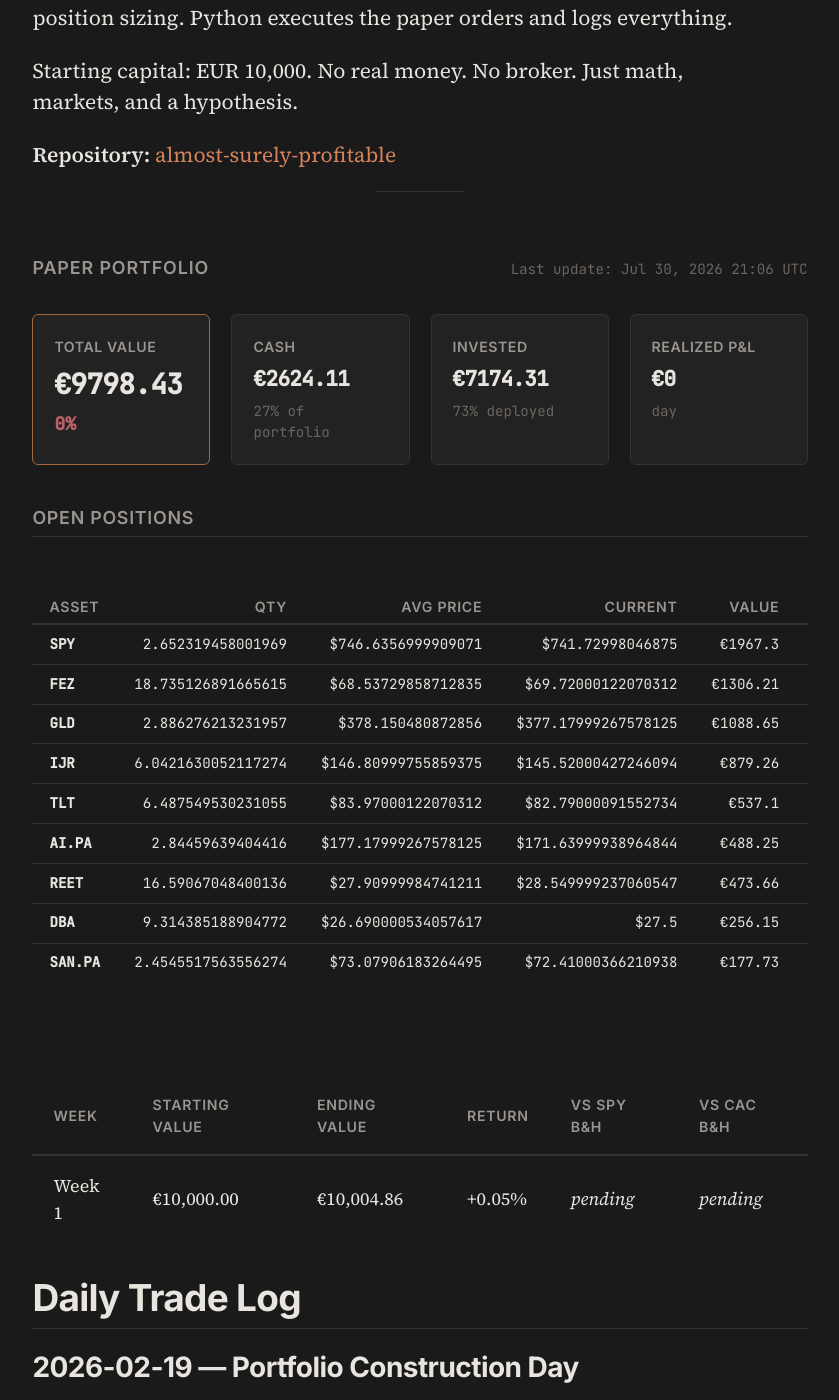
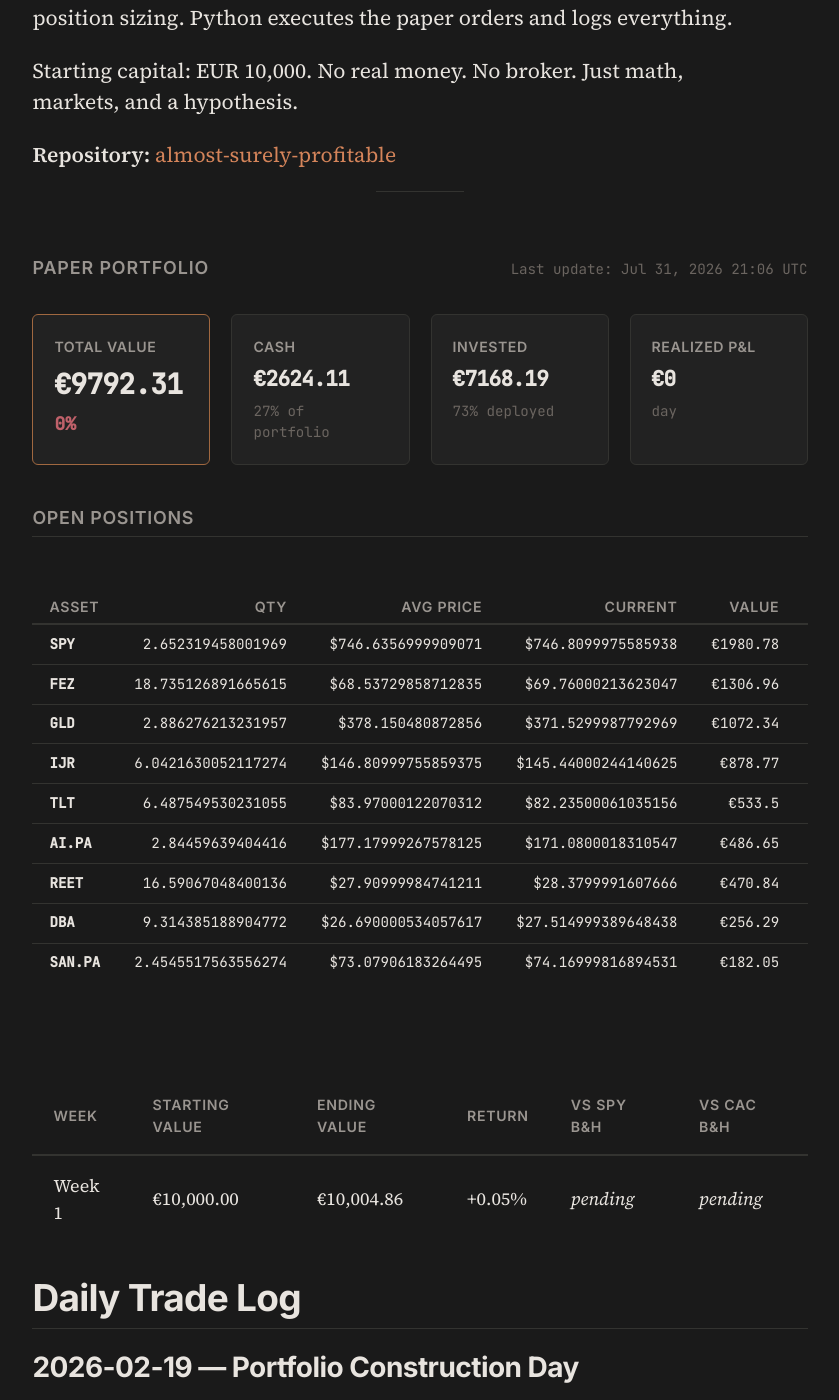
Before and after one commit to Alm0stSurely/alm0stsurely.github.io, a Jekyll site: the page built from trading.md, in a window 1280 px wide and 1400 px high, scrolled down 854 px. Shown: the whole window, without its empty margins (220-1059 px from the left). Built offline with Jekyll 4.4.1, drawn with Linux system fonts in a browser that asks for light colours.

```diff
--- a/_data/portfolio.json
+++ b/_data/portfolio.json
@@ -1,100 +1,100 @@
 {
   "cash": 2624.1136885596707,
-  "positions_value": 7174.313235744952,
-  "total_value": 9798.426924304624,
-  "last_updated": "2026-07-30T21:06:56.414157",
+  "positions_value": 7168.191392502935,
+  "total_value": 9792.305081062605,
+  "last_updated": "2026-07-31T21:06:42.817850",
   "realized_pnl": -354.450738869466,
-  "unrealized_pnl": -8.342825383525739,
+  "unrealized_pnl": -14.464668625543624,
   "positions": [
     {
       "ticker": "SPY",
       "quantity": 2.652319458001969,
       "avg_price": 746.6356999909071,
-      "current_price": 741.72998046875,
-      "market_value": 1967.3048597806862,
-      "unrealized_pnl": -13.01153534411751,
-      "unrealized_pnl_pct": -0.006570432571355597,
-      "weight": 0.2007776222631065
+      "current_price": 746.8099975585938,
+      "market_value": 1980.7786879550613,
+      "unrealized_pnl": 0.46229283025763834,
+      "unrealized_pnl_pct": 0.00023344392411016915,
+      "weight": 0.20227910298523077
     },
     {
       "ticker": "FEZ",
       "quantity": 18.735126891665615,
       "avg_price": 68.53729858712835,
-      "current_price": 69.72000122070312,
-      "market_value": 1306.2130697569546,
-      "unrealized_pnl": 22.158083915130558,
-      "unrealized_pnl_pct": 0.017256335717277527,
-      "weight": 0.1333084463299862
+      "current_price": 69.76000213623047,
+      "market_value": 1306.9624919851422,
+      "unrealized_pnl": 22.90750614331796,
+      "unrealized_pnl_pct": 0.017839972895163706,
+      "weight": 0.1334683183546522
     },
     {
       "ticker": "GLD",
       "quantity": 2.886276213231957,
       "avg_price": 378.150480872856,
-      "current_price": 377.17999267578125,
-      "market_value": 1088.6456409671111,
-      "unrealized_pnl": -2.8010969984392413,
-      "unrealized_pnl_pct": -0.0025664074122943165,
-      "weight": 0.11110412409840678
+      "current_price": 371.5299987792969,
+      "market_value": 1072.3381979787825,
+      "unrealized_pnl": -19.108539986767937,
+      "unrealized_pnl_pct": -0.017507533186993742,
+      "weight": 0.10950825051933723
     },
     {
       "ticker": "IJR",
       "quantity": 6.0421630052117274,
       "avg_price": 146.80999755859375,
-      "current_price": 145.52000427246094,
-      "market_value": 879.255586333316,
-      "unrealized_pnl": -7.7943497104431865,
-      "unrealized_pnl_pct": -0.008786821794053636,
-      "weight": 0.08973436176294342
+      "current_price": 145.44000244140625,
+      "market_value": 878.7722022293682,
+      "unrealized_pnl": -8.277733814391013,
+      "unrealized_pnl_pct": -0.00933175628342829,
+      "weight": 0.08974109721405953
     },
     {
       "ticker": "TLT",
       "quantity": 6.487549530231055,
       "avg_price": 83.97000122070312,
-      "current_price": 82.79000091552734,
-      "market_value": 537.104231547358,
-      "unrealized_pnl": -7.6553104255156414,
-      "unrealized_pnl_pct": -0.014052641276904587,
-      "weight": 0.05481535308643181
+      "current_price": 82.23500061035156,
+      "market_value": 533.5036395782369,
+      "unrealized_pnl": -11.255902394636792,
+      "unrealized_pnl_pct": -0.020662148209231887,
+      "weight": 0.05448192587565339
     },
     {
       "ticker": "AI.PA",
       "quantity": 2.84459639404416,
       "avg_price": 177.17999267578125,
-      "current_price": 171.63999938964844,
-      "market_value": 488.2465233375358,
-      "unrealized_pnl": -15.759044924762255,
-      "unrealized_pnl_pct": -0.031267600830475,
-      "weight": 0.04982907226939244
+      "current_price": 171.0800018310547,
+      "market_value": 486.6535563016865,
+      "unrealized_pnl": -17.35201196061155,
+      "unrealized_pnl_pct": -0.03442821479222447,
+      "weight": 0.04969754846004835
     },
     {
       "ticker": "REET",
       "quantity": 16.59067048400136,
       "avg_price": 27.90999984741211,
-      "current_price": 28.549999237060547,
-      "market_value": 473.6636296605618,
-      "unrealized_pnl": 10.618018983619217,
-      "unrealized_pnl_pct": 0.022930827414812043,
-      "weight": 0.04834078299708061
+      "current_price": 28.3799991607666,
+      "market_value": 470.8432144125139,
+      "unrealized_pnl": 7.797603735571329,
+      "unrealized_pnl_pct": 0.01683981784034566,
+      "weight": 0.04808298051529055
     },
     {
       "ticker": "DBA",
       "quantity": 9.314385188904772,
       "avg_price": 26.690000534057617,
-      "current_price": 27.5,
-      "market_value": 256.14559269488126,
-      "unrealized_pnl": 7.544647028594506,
-      "unrealized_pnl_pct": 0.03034842449361467,
-      "weight": 0.026141501556695992
+      "current_price": 27.514999389648438,
+      "market_value": 256.2853027876653,
+      "unrealized_pnl": 7.684357121378525,
+      "unrealized_pnl_pct": 0.030910409856983165,
+      "weight": 0.026172111741422036
     },
     {
       "ticker": "SAN.PA",
       "quantity": 2.4545517563556274,
       "avg_price": 73.07906183264495,
-      "current_price": 72.41000366210938,
-      "market_value": 177.73410166654799,
-      "unrealized_pnl": -1.6422379075921865,
-      "unrealized_pnl_pct": -0.009155264911141827,
-      "weight": 0.01813904446495236
+      "current_price": 74.16999816894531,
+      "market_value": 182.05409927447838,
+      "unrealized_pnl": 2.677759700338214,
+      "unrealized_pnl_pct": 0.01492816559137911,
+      "weight": 0.01859154691029325
     }
   ]
 }
```
Also changed, not shown: _trading_analysis.md (+32 -68 lines).
